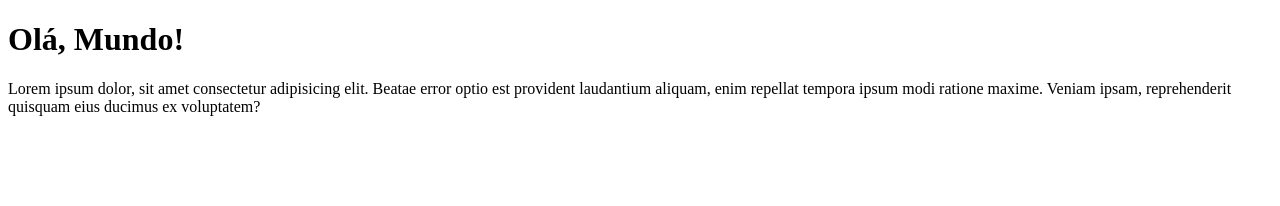
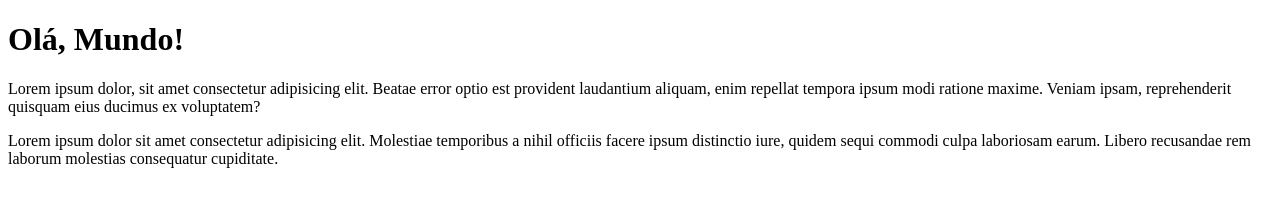
Before and after one commit to AroldoF/Ola-Mundo, a plain HTML site: page site-exemplo/index.html in a window 1280 px wide. Drawn offline with Linux system fonts and the light colour scheme.

Commit message:
adicionei um paragrafo

```diff
--- a/site-exemplo/index.html
+++ b/site-exemplo/index.html
@@ -8,5 +8,6 @@
 <body>
     <h1>Olá, Mundo!</h1>
     <p>Lorem ipsum dolor, sit amet consectetur adipisicing elit. Beatae error optio est provident laudantium aliquam, enim repellat tempora ipsum modi ratione maxime. Veniam ipsam, reprehenderit quisquam eius ducimus ex voluptatem?</p>
+    <p>Lorem ipsum dolor sit amet consectetur adipisicing elit. Molestiae temporibus a nihil officiis facere ipsum distinctio iure, quidem sequi commodi culpa laboriosam earum. Libero recusandae rem laborum molestias consequatur cupiditate.</p>
 </body>
 </html>
```
